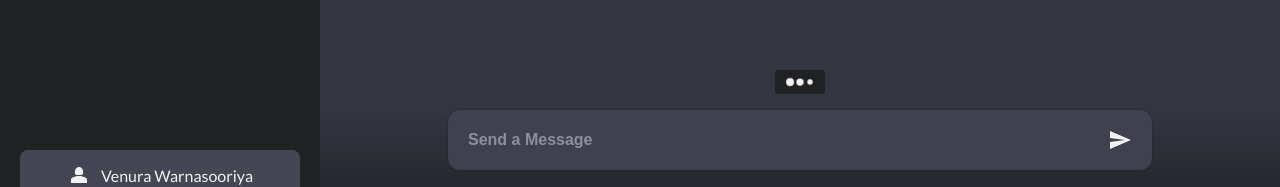
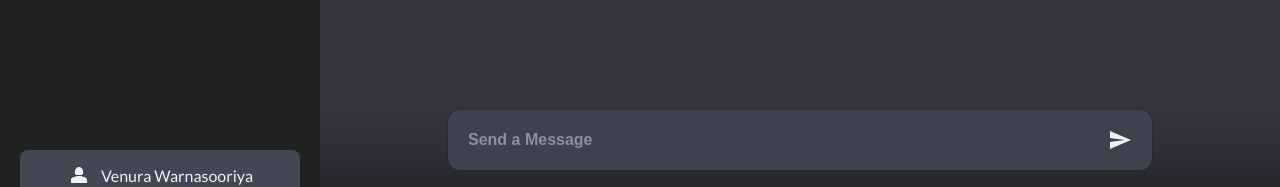
Before and after one commit to venuradesh/chat-gpt-clone, a React (Create React App) app: page / in a window 1280 px wide. Shown: the part 570-757 px from the top of the page. Built offline with nearby package versions, Linux system fonts and the light colour scheme.

Commit message:
cleanups

```diff
--- a/src/Components/ChatContainer.js
+++ b/src/Components/ChatContainer.js
@@ -12,7 +12,7 @@ import Loading from "./Loading";
 
 function ChatContainer({ newChat, setNewChat, setHistory }) {
   const [message, setMessage] = useState("");
-  const [loading, setLoading] = useState(true);
+  const [loading, setLoading] = useState(false);
   const [previousMsgs, setPreviousMsgs] = useState([]);
   const [typedMsg, setTypedMsg] = useState("");
   const [title, setTitle] = useState("");
@@ -83,8 +83,8 @@ function ChatContainer({ newChat, setNewChat, setHistory }) {
         {title ? (
           <div className="chat">
             {previousMsgs.length !== 0 &&
-              previousMsgs.map((msg) => (
-                <div className="chat-ind">
+              previousMsgs.map((msg, index) => (
+                <div className="chat-ind" key={index}>
                   {msg.role === "user" && msg.title === title ? (
                     <div className="chat-me">
                       <div className="content">{msg.content}</div>
```
